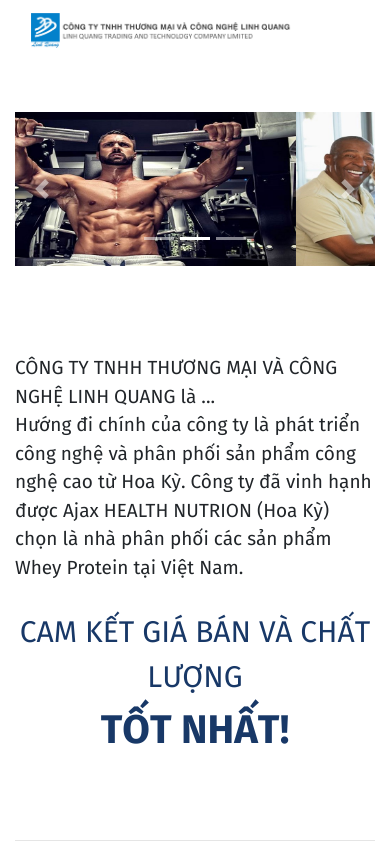
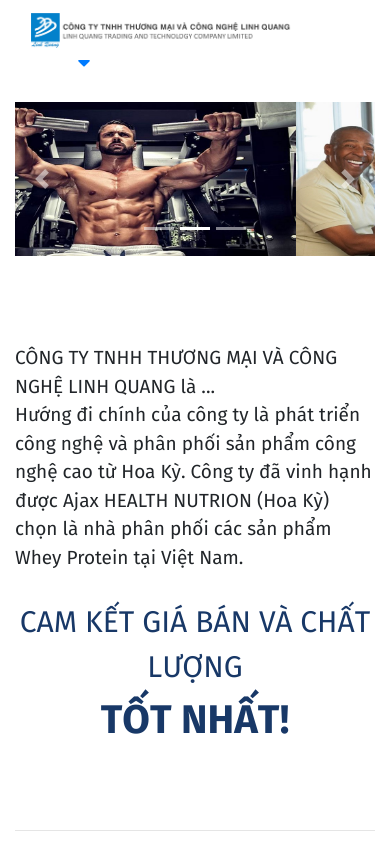
Before and after one commit to billyfrost418/wheyprotein, a plain HTML site: page index.html in a window 390 px wide. Shown: the top 844 px of the page. Drawn offline with nearby package versions, Linux system fonts and the light colour scheme.

Commit message:
add drop down icon

```diff
--- a/css/style.css
+++ b/css/style.css
@@ -14,6 +14,14 @@ body{
 .navbar-brand{
   width: 80%;
   max-width: 800px;
+}
+
+.navbar-toggler {
+  color: #007bff;
+}
+
+.dropdown-icon {
+  width: 5rem;
 }
 
 footer {
--- a/index.html
+++ b/index.html
@@ -12,6 +12,7 @@
     <link rel="stylesheet" href="css/style.css">
     <!-- favicon -->
     <link rel="shortcut icon" href="/favicon.ico" type="image/x-icon">
+    <link rel="stylesheet" href="https://use.fontawesome.com/releases/v5.8.2/css/all.css" integrity="sha384-oS3vJWv+0UjzBfQzYUhtDYW+Pj2yciDJxpsK1OYPAYjqT085Qq/1cq5FLXAZQ7Ay" crossorigin="anonymous">
     <link rel="icon" href="/favicon.ico" type="image/x-icon">
   </head>
   <body>
@@ -19,8 +20,9 @@
     <header class="container">
       <nav class="navbar navbar-expand-lg pb-0" >
         <a class="navbar-brand pb-0" href="#"><img src="./img/web_logo.png" alt="logo Cong ty Linh Quang" class="responsive-img"></a>
-        <button class="navbar-toggler" type="button" data-toggle="collapse" data-target="#navbarNavAltMarkup" aria-controls="navbarNavAltMarkup" aria-expanded="false" aria-label="Toggle navigation">
-          <span class="navbar-toggler-icon"></span>
+        <button class="navbar-toggler navbar-button" type="button" data-toggle="collapse" data-target="#navbarNavAltMarkup" aria-controls="navbarNavAltMarkup" aria-expanded="false" aria-label="Toggle navigation">
+
+          <i class="fas fa-caret-down dropdown-icon"></i>
         </button>
 
       </nav>
```
Also changed, not shown: gioithieu.html (+3 -1 lines), lienhe.html (+2 -1 lines), sanpham.html (+2 -1 lines).
